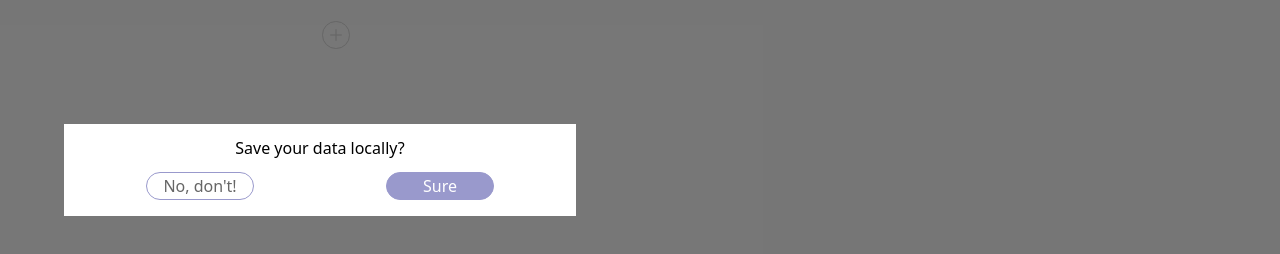
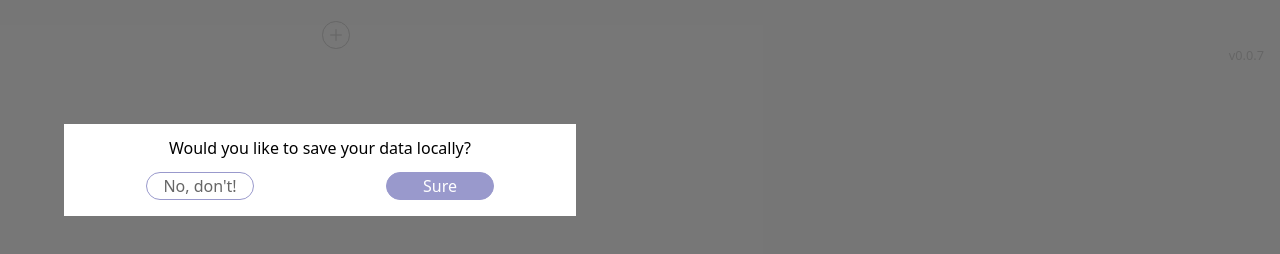
Before and after one commit to rewhowe/visseria_helper, a plain HTML site: page index.html in a window 1280 px wide. Shown: the part 230-484 px from the top of the page. Drawn offline with nearby package versions, Linux system fonts and the light colour scheme.

Commit message:
update version, minor style adjustments

```diff
--- a/index.html
+++ b/index.html
@@ -138,10 +138,10 @@
 
     <div class="storage-prompt-background hidden js-storage-prompt">
       <div class="storage-prompt">
-        Save your data locally?
+        <span class="js-prompt-message"></span>
         <div class="prompt-buttons">
-          <span class="prompt-button no js-prompt-button" data-answer="no">No, don't!</span>
-          <span class="prompt-button yes js-prompt-button" data-answer="yes">Sure</span>
+          <span class="prompt-button no js-prompt-button" data-answer="no"></span>
+          <span class="prompt-button yes js-prompt-button" data-answer="yes"></span>
         </div>
       </div>
     </div>
@@ -160,6 +160,8 @@
         <i class="detail-button js-add-character">＋</i>
       </div>
     </div>
+
+    <div class="version js-version"></div>
   </body>
 
   <script src="https://ajax.googleapis.com/ajax/libs/jquery/3.3.1/jquery.min.js"></script>
--- a/src/css/app.css
+++ b/src/css/app.css
@@ -144,6 +144,9 @@ input { padding-left: 0.5rem; }
 .character-status-detail {
   white-space: nowrap;
 }
+.character-status-value {
+  padding-left: 0.5rem;
+}
 .character-status-name.recharge {
   font-size: 0.8rem;
 }
@@ -231,6 +234,12 @@ input { padding-left: 0.5rem; }
   display: none;
 }
 
+.version {
+  color: #CCC;
+  text-align: right;
+  font-size: 0.8rem;
+}
+
 @media only screen and (min-width: 640px) {
   .character-sheet { width: 640px; }
 
--- a/src/js/app.js
+++ b/src/js/app.js
@@ -6,9 +6,25 @@
 // * get icons?
 
 $(function () {
-  const APP_VERSION = 'v0.0.6';
+  const APP_VERSION = 'v0.0.7';
+  $('.js-version').html(APP_VERSION);
+
   const MAX_CHARACTERS = 5;
   const SAVE_DELAY = 5000;
+
+  const PROMPT = {
+    REQUEST: {
+      MESSAGE: 'Would you like to save your data locally?',
+      NO: 'No, don\'t!',
+      YES: 'Sure',
+    },
+    UPDATE: {
+      MESSAGE: 'Hey, we\'ve updated, so old data will be deleted. Sorry!<br>'
+        + 'Do you still want to save your data locally?',
+      NO: 'Nah',
+      YES: 'Yes please!',
+    },
+  };
 
   const $storagePrompt = $('.js-storage-prompt');
   const $template = $('.js-character-template .js-character');
@@ -31,13 +47,11 @@ $(function () {
   }
 
   function queueSave() {
-    console.log('queue save');
     window.clearTimeout(savePid);
     savePid = window.setTimeout(saveToStorage, SAVE_DELAY);
   }
 
   function saveToStorage() {
-    console.log('saving...');
     storage[APP_VERSION] = {
       key_shards: int($keyShards.val()),
       gold: int($gold.val()),
@@ -57,6 +71,14 @@ $(function () {
     addCharacter();
     checkCharacterLimit();
   });
+
+  $storagePrompt.on('click', '.js-prompt-button', function () {
+    if ($(this).data('answer') === 'yes') {
+      storage = {};
+      saveToStorage();
+    }
+    $storagePrompt.remove();
+  })
 
   $(document).on('change', queueSave);
 
@@ -116,20 +138,21 @@ $(function () {
   });
 
   if (localStorage.visseria) {
-    console.log('load from storage');
     try {
-      console.log(JSON.parse(localStorage.visseria));
       storage = JSON.parse(localStorage.visseria);
-      // TODO: if Object.keys(storage).length > 0 && !storage[APP_VERSION]
-      // "Visseria Helper has updated so old data will be deleted. Sorry!"
-      // replace prompt
+
+      if (Object.keys(storage).length > 0 && !storage[APP_VERSION]) {
+        $storagePrompt.find('.js-prompt-message').html(PROMPT.UPDATE.MESSAGE);
+        $storagePrompt.find('.js-prompt-button.no').html(PROMPT.UPDATE.NO);
+        $storagePrompt.find('.js-prompt-button.yes').html(PROMPT.UPDATE.YES);
+        $storagePrompt.removeClass('hidden');
+        throw 'App was updated to version: ' + APP_VERSION;
+      }
 
       $keyShards.val(storage[APP_VERSION].key_shards);
       $gold.val(storage[APP_VERSION].gold);
 
       if (storage[APP_VERSION].characters) {
-        console.log('load characters from storage');
-        console.log(storage[APP_VERSION].characters);
         for (let bundle of storage[APP_VERSION].characters) {
           addCharacter(bundle);
         }
@@ -139,10 +162,10 @@ $(function () {
       storage = {};
     }
   } else {
-    $storagePrompt.removeClass('hidden').on('click', '.js-prompt-button', function () {
-      if ($(this).data('answer') === 'yes') storage = {};
-      $storagePrompt.remove();
-    });
+    $storagePrompt.find('.js-prompt-message').html(PROMPT.REQUEST.MESSAGE);
+    $storagePrompt.find('.js-prompt-button.no').html(PROMPT.REQUEST.NO);
+    $storagePrompt.find('.js-prompt-button.yes').html(PROMPT.REQUEST.YES);
+    $storagePrompt.removeClass('hidden');
   }
 
   if ($mainContent.find('.js-character').length === 0) {
```
